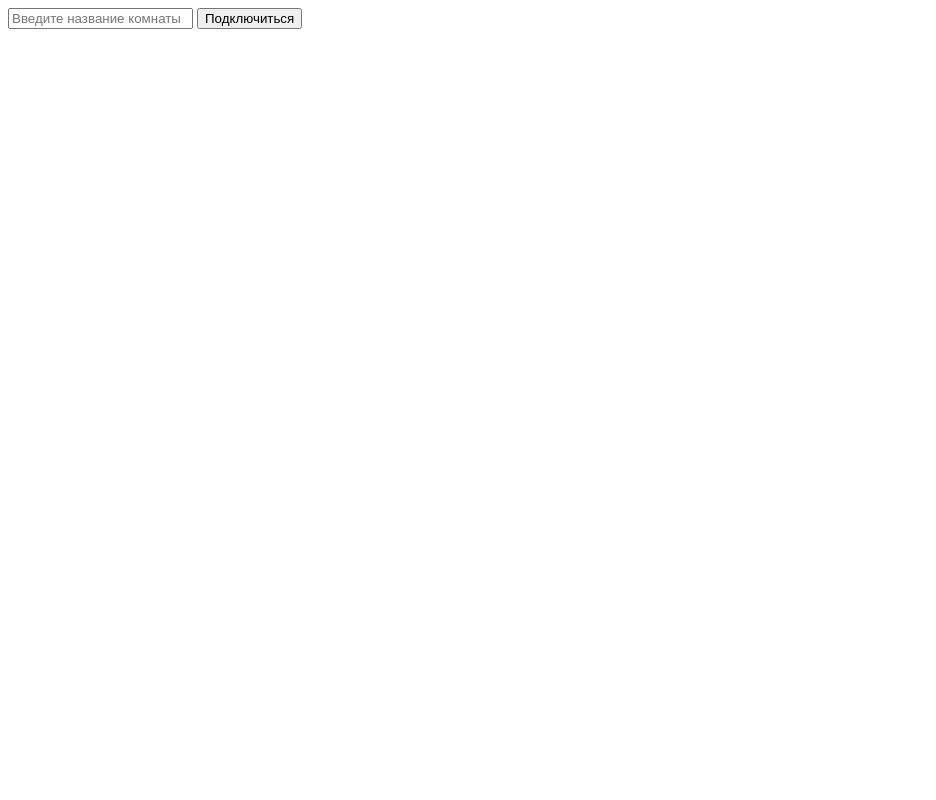
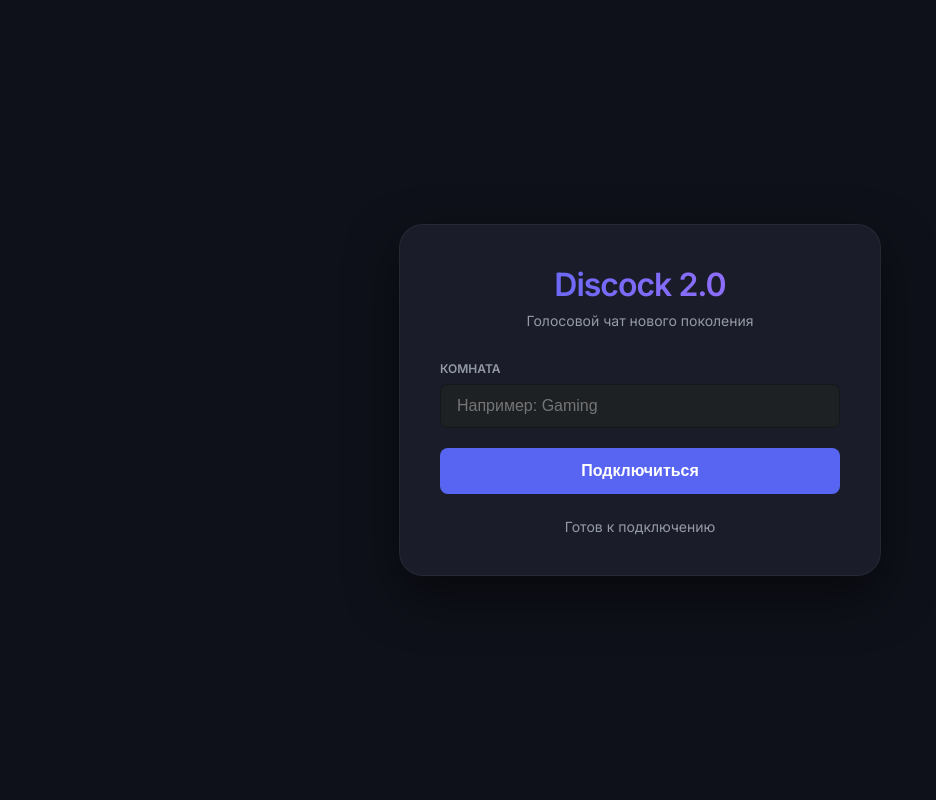
Before and after one commit to Agiga12/Discock2.0, a Flask app: page / in a window 1280 px wide. Shown: the whole page, without its empty margins (0-936 px from the left). Run offline with Flask 3, Linux system fonts and the light colour scheme; some libraries are stand-ins or nearby versions.

Commit message:
Update index.html

```diff
--- a/templates/index.html
+++ b/templates/index.html
@@ -1,15 +1,183 @@
 <!DOCTYPE html>
-<html>
+<html lang="ru">
 <head>
-    <title>Voice Chat</title>
+    <meta charset="UTF-8">
+    <meta name="viewport" content="width=device-width, initial-scale=1.0">
+    <title>Discock | Voice Chat</title>
+    <link href="https://fonts.googleapis.com/css2?family=Inter:wght@400;600&display=swap" rel="stylesheet">
+    <style>
+        :root {
+            --bg-color: #0f111a;
+            --card-bg: #1a1d29;
+            --accent-color: #5865f2;
+            --accent-hover: #4752c4;
+            --text-main: #ffffff;
+            --text-dim: #949ba4;
+            --input-bg: #1e2124;
+            --success: #23a559;
+        }
+
+        body {
+            margin: 0;
+            padding: 0;
+            font-family: 'Inter', sans-serif;
+            background-color: var(--bg-color);
+            color: var(--text-main);
+            display: flex;
+            align-items: center;
+            justify-content: center;
+            height: 100vh;
+            overflow: hidden;
+        }
+
+        .container {
+            background: var(--card-bg);
+            padding: 40px;
+            border-radius: 24px;
+            box-shadow: 0 20px 50px rgba(0, 0, 0, 0.5);
+            width: 100%;
+            max-width: 400px;
+            text-align: center;
+            border: 1px solid rgba(255, 255, 255, 0.05);
+        }
+
+        .logo {
+            font-size: 32px;
+            font-weight: 700;
+            margin-bottom: 8px;
+            letter-spacing: -1px;
+            background: linear-gradient(90deg, #5865f2, #a371ff);
+            -webkit-background-clip: text;
+            -webkit-text-fill-color: transparent;
+        }
+
+        .subtitle {
+            color: var(--text-dim);
+            font-size: 14px;
+            margin-bottom: 32px;
+        }
+
+        .input-group {
+            margin-bottom: 20px;
+            text-align: left;
+        }
+
+        label {
+            display: block;
+            font-size: 12px;
+            font-weight: 600;
+            color: var(--text-dim);
+            margin-bottom: 8px;
+            text-transform: uppercase;
+        }
+
+        #roomInput {
+            width: 100%;
+            box-sizing: border-box;
+            background: var(--input-bg);
+            border: 1px solid rgba(0, 0, 0, 0.3);
+            border-radius: 8px;
+            padding: 12px 16px;
+            color: white;
+            font-size: 16px;
+            outline: none;
+            transition: border 0.2s;
+        }
+
+        #roomInput:focus {
+            border-color: var(--accent-color);
+        }
+
+        button {
+            width: 100%;
+            background-color: var(--accent-color);
+            color: white;
+            border: none;
+            padding: 14px;
+            border-radius: 8px;
+            font-size: 16px;
+            font-weight: 600;
+            cursor: pointer;
+            transition: background 0.2s, transform 0.1s;
+        }
+
+        button:hover {
+            background-color: var(--accent-hover);
+        }
+
+        button:active {
+            transform: scale(0.98);
+        }
+
+        #status {
+            margin-top: 24px;
+            font-size: 14px;
+            color: var(--text-dim);
+            display: flex;
+            align-items: center;
+            justify-content: center;
+            gap: 8px;
+        }
+
+        /* Анимация пульсирующей точки статуса */
+        .status-dot {
+            width: 8px;
+            height: 8px;
+            background-color: var(--success);
+            border-radius: 50%;
+            display: none;
+            box-shadow: 0 0 10px var(--success);
+            animation: pulse 2s infinite;
+        }
+
+        @keyframes pulse {
+            0% { opacity: 1; transform: scale(1); }
+            50% { opacity: 0.5; transform: scale(1.2); }
+            100% { opacity: 1; transform: scale(1); }
+        }
+
+        #remoteAudios {
+            display: none; /* Скрыты, так как это просто аудио-теги */
+        }
+    </style>
 </head>
 <body>
-    <input id="roomInput" placeholder="Введите название комнаты">
-    <button onclick="joinRoom()">Подключиться</button>
-    <div id="status"></div>
+
+    <div class="container">
+        <div class="logo">Discock 2.0</div>
+        <div class="subtitle">Голосовой чат нового поколения</div>
+
+        <div class="input-group">
+            <label for="roomInput">Комната</label>
+            <input id="roomInput" placeholder="Например: Gaming" autocomplete="off">
+        </div>
+
+        <button onclick="handleJoin()">Подключиться</button>
+
+        <div id="status">
+            <span class="status-dot" id="statusDot"></span>
+            <span id="statusText">Готов к подключению</span>
+        </div>
+    </div>
+
     <div id="remoteAudios"></div>
 
     <script src="https://cdnjs.cloudflare.com/ajax/libs/socket.io/4.0.1/socket.io.js"></script>
+    <script>
+        // Маленькая обертка, чтобы обновить текст статуса красиво
+        function handleJoin() {
+            const dot = document.getElementById('statusDot');
+            const text = document.getElementById('statusText');
+
+            // Вызываем твою оригинальную функцию из script.js
+            joinRoom();
+
+            // Визуально обновляем статус
+            dot.style.display = 'inline-block';
+            text.style.color = '#23a559';
+            text.innerText = "Подключено к комнате: " + document.getElementById('roomInput').value;
+        }
+    </script>
     <script src="/static/script.js"></script>
 </body>
 </html>
```
